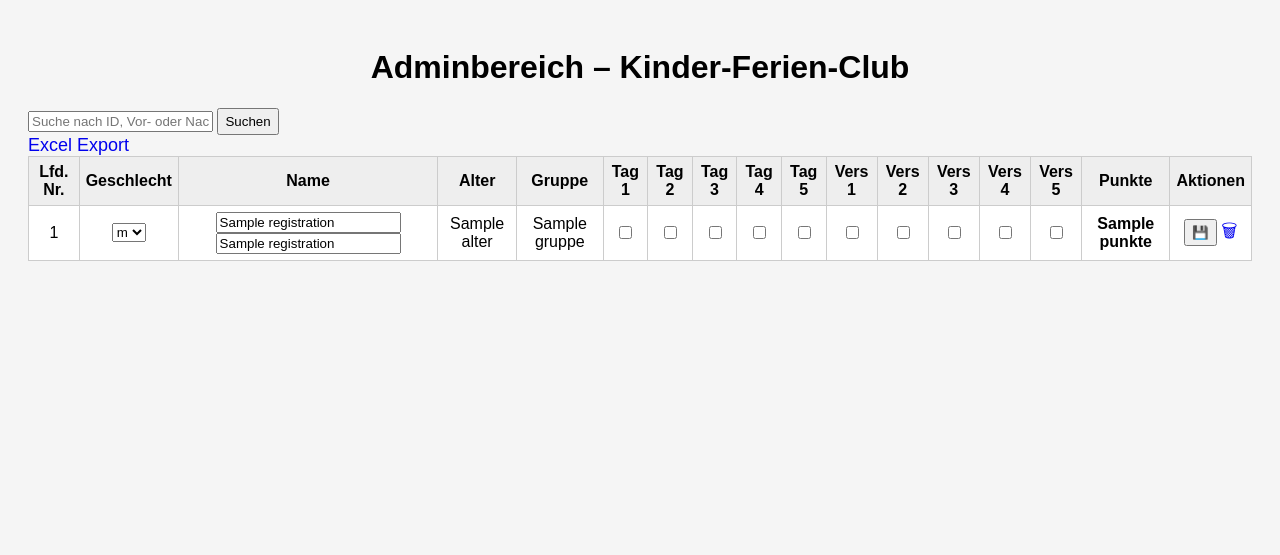
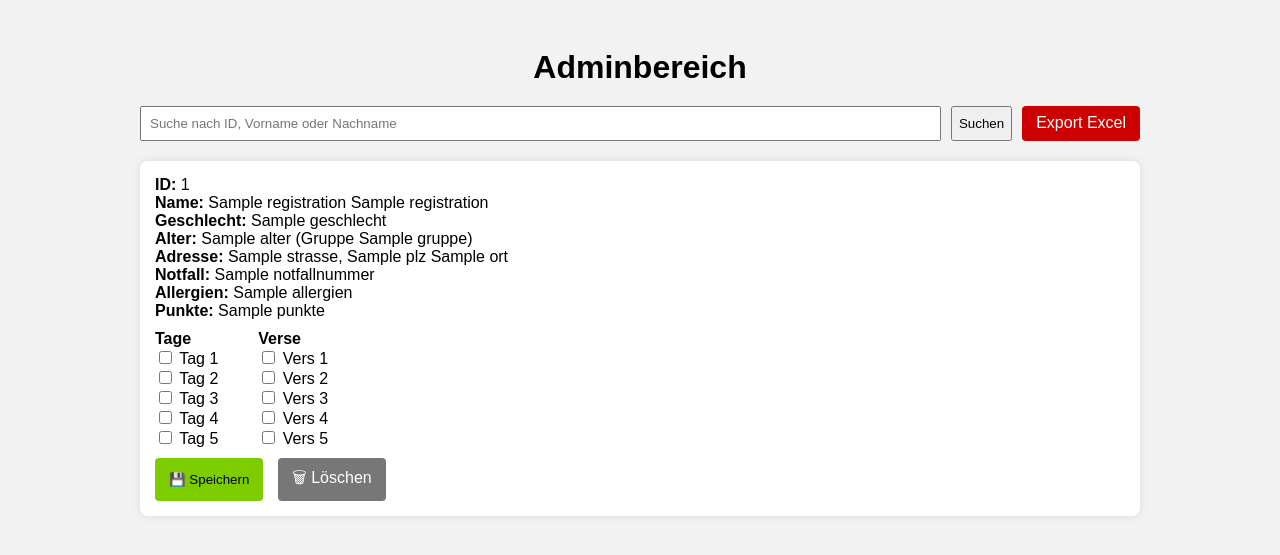
Before and after one commit to GIH05T/kfc-app, a Flask app: template templates/admin.html in a window 1280 px wide. Shown: the top 555 px of the page. Run offline with Flask 3, Linux system fonts and the light colour scheme; the template is opened without the code that fills it: most values are stand-ins (such as "Sample title", 1, 10 or a date in 2020).

Commit message:
hoffentlich alt

```diff
--- a/static/admin.css
+++ b/static/admin.css
@@ -1,35 +1,77 @@
 body {
     font-family: Arial, sans-serif;
-    background: #f5f5f5;
+    background: #f2f2f2;
     padding: 20px;
+}
+
+.admin-container {
+    max-width: 1000px;
+    margin: auto;
 }
 
 h1 {
     text-align: center;
+    margin-bottom: 20px;
 }
 
-table {
-    width: 100%;
-    border-collapse: collapse;
-    background: white;
+.search-form {
+    display: flex;
+    gap: 10px;
+    margin-bottom: 20px;
 }
 
-th, td {
-    border: 1px solid #ccc;
-    padding: 6px;
-    text-align: center;
+.search-form input {
+    flex: 1;
+    padding: 8px;
 }
 
-th {
-    background: #eee;
+.export-btn {
+    background: #cc0000;
+    color: white;
+    padding: 8px 14px;
+    text-decoration: none;
+    border-radius: 4px;
 }
 
-button {
-    padding: 4px 6px;
+.child-card {
+    background: white;
+    border-radius: 8px;
+    padding: 15px;
+    margin-bottom: 15px;
+    box-shadow: 0 0 8px rgba(0,0,0,0.1);
+}
+
+.info {
+    margin-bottom: 10px;
+}
+
+.checkboxes {
+    display: flex;
+    gap: 40px;
+    margin-bottom: 10px;
+}
+
+.block label {
     cursor: pointer;
 }
 
-a {
+.actions {
+    display: flex;
+    gap: 15px;
+}
+
+.save-btn {
+    background: #7ccc00;
+    border: none;
+    padding: 8px 14px;
+    cursor: pointer;
+    border-radius: 4px;
+}
+
+.delete-btn {
+    background: #777;
+    color: white;
+    padding: 8px 14px;
     text-decoration: none;
-    font-size: 18px;
+    border-radius: 4px;
 }
--- a/templates/admin.html
+++ b/templates/admin.html
@@ -2,102 +2,69 @@
 <html lang="de">
 <head>
 <meta charset="UTF-8">
-<meta name="viewport" content="width=device-width, initial-scale=1.0">
 <title>Admin – Kinder-Ferien-Club</title>
 <link rel="stylesheet" href="/static/admin.css">
 </head>
 <body>
 
 <div class="admin-container">
-    <h1>Adminbereich – Kinder-Ferien-Club</h1>
+    <h1>Adminbereich</h1>
 
-    <!-- Suche + Export -->
-    <div class="admin-top">
-        <form method="get" action="/admin">
-            <input type="hidden" name="pw" value="{{ pw }}">
-            <input type="text" name="search" placeholder="Suche nach ID, Vor- oder Nachname"
-                   value="{{ search_query }}">
-            <button type="submit">Suchen</button>
-        </form>
+    <form method="get" class="search-form">
+        <input type="hidden" name="pw" value="{{ pw }}">
+        <input type="text" name="search" placeholder="Suche nach ID, Vorname oder Nachname"
+               value="{{ search_query }}">
+        <button type="submit">Suchen</button>
+        <a href="/export_excel?pw={{ pw }}" class="export-btn">Export Excel</a>
+    </form>
 
-        <a class="export-btn" href="/export_excel?pw={{ pw }}">Excel Export</a>
-    </div>
+    {% for r in registrations %}
+    <form method="post" action="/update/{{ r.ID }}?pw={{ pw }}" class="child-card">
 
-    <!-- Tabelle -->
-    <table>
-        <thead>
-            <tr>
-                <th>Lfd. Nr.</th>
-                <th>Geschlecht</th>
-                <th>Name</th>
-                <th>Alter</th>
-                <th>Gruppe</th>
+        <div class="info">
+            <strong>ID:</strong> {{ r.ID }}<br>
+            <strong>Name:</strong> {{ r.Vorname }} {{ r.Nachname }}<br>
+            <strong>Geschlecht:</strong> {{ r.Geschlecht }}<br>
+            <strong>Alter:</strong> {{ r.Alter }} (Gruppe {{ r.Gruppe }})<br>
+            <strong>Adresse:</strong> {{ r.Strasse }}, {{ r.PLZ }} {{ r.Ort }}<br>
+            <strong>Notfall:</strong> {{ r.Notfallnummer }}<br>
+            <strong>Allergien:</strong> {{ r.Allergien or "—" }}<br>
+            <strong>Punkte:</strong> {{ r.Punkte }}
+        </div>
 
-                <th>Tag 1</th>
-                <th>Tag 2</th>
-                <th>Tag 3</th>
-                <th>Tag 4</th>
-                <th>Tag 5</th>
+        <div class="checkboxes">
+            <div class="block">
+                <strong>Tage</strong><br>
+                {% for i in range(1,6) %}
+                    <label>
+                        <input type="checkbox" name="Tag{{ i }}" {% if r["Tag"+i|string] %}checked{% endif %}>
+                        Tag {{ i }}
+                    </label><br>
+                {% endfor %}
+            </div>
 
-                <th>Vers 1</th>
-                <th>Vers 2</th>
-                <th>Vers 3</th>
-                <th>Vers 4</th>
-                <th>Vers 5</th>
+            <div class="block">
+                <strong>Verse</strong><br>
+                {% for i in range(1,6) %}
+                    <label>
+                        <input type="checkbox" name="Verse{{ i }}" {% if r["Verse"+i|string] %}checked{% endif %}>
+                        Vers {{ i }}
+                    </label><br>
+                {% endfor %}
+            </div>
+        </div>
 
-                <th>Punkte</th>
-                <th>Aktionen</th>
-            </tr>
-        </thead>
+        <div class="actions">
+            <button type="submit" class="save-btn">💾 Speichern</button>
+            <a href="/delete/{{ r.ID }}?pw={{ pw }}"
+               class="delete-btn"
+               onclick="return confirm('Kind wirklich löschen?');">
+               🗑 Löschen
+            </a>
+        </div>
 
-        <tbody>
-        {% for r in registrations %}
-        <tr>
-        <form method="post" action="/update/{{ r.ID }}?pw={{ pw }}">
-            <td>{{ r.ID }}</td>
-
-            <td>
-                <select name="Geschlecht">
-                    <option value="m" {% if r.Geschlecht == "m" %}selected{% endif %}>m</option>
-                    <option value="w" {% if r.Geschlecht == "w" %}selected{% endif %}>w</option>
-                </select>
-            </td>
-
-            <td>
-                <input name="Vorname" value="{{ r.Vorname }}">
-                <input name="Nachname" value="{{ r.Nachname }}">
-            </td>
-
-            <td>{{ r.Alter }}</td>
-            <td>{{ r.Gruppe }}</td>
-
-            {% for i in range(1,6) %}
-            <td>
-                <input type="checkbox" name="Tag{{ i }}" {% if r["Tag"+i|string] %}checked{% endif %}>
-            </td>
-            {% endfor %}
-
-            {% for i in range(1,6) %}
-            <td>
-                <input type="checkbox" name="Verse{{ i }}" {% if r["Verse"+i|string] %}checked{% endif %}>
-            </td>
-            {% endfor %}
-
-            <td><strong>{{ r.Punkte }}</strong></td>
-
-            <td class="actions">
-                <button type="submit">💾</button>
-                <a class="delete-btn"
-                   href="/delete/{{ r.ID }}?pw={{ pw }}"
-                   onclick="return confirm('Kind wirklich löschen?')">
-                   🗑
-                </a>
-            </td>
-        </form>
-        </tr>
-        {% endfor %}
-        </tbody>
-    </table>
+    </form>
+    {% endfor %}
 </div>
 
 </body>
```
